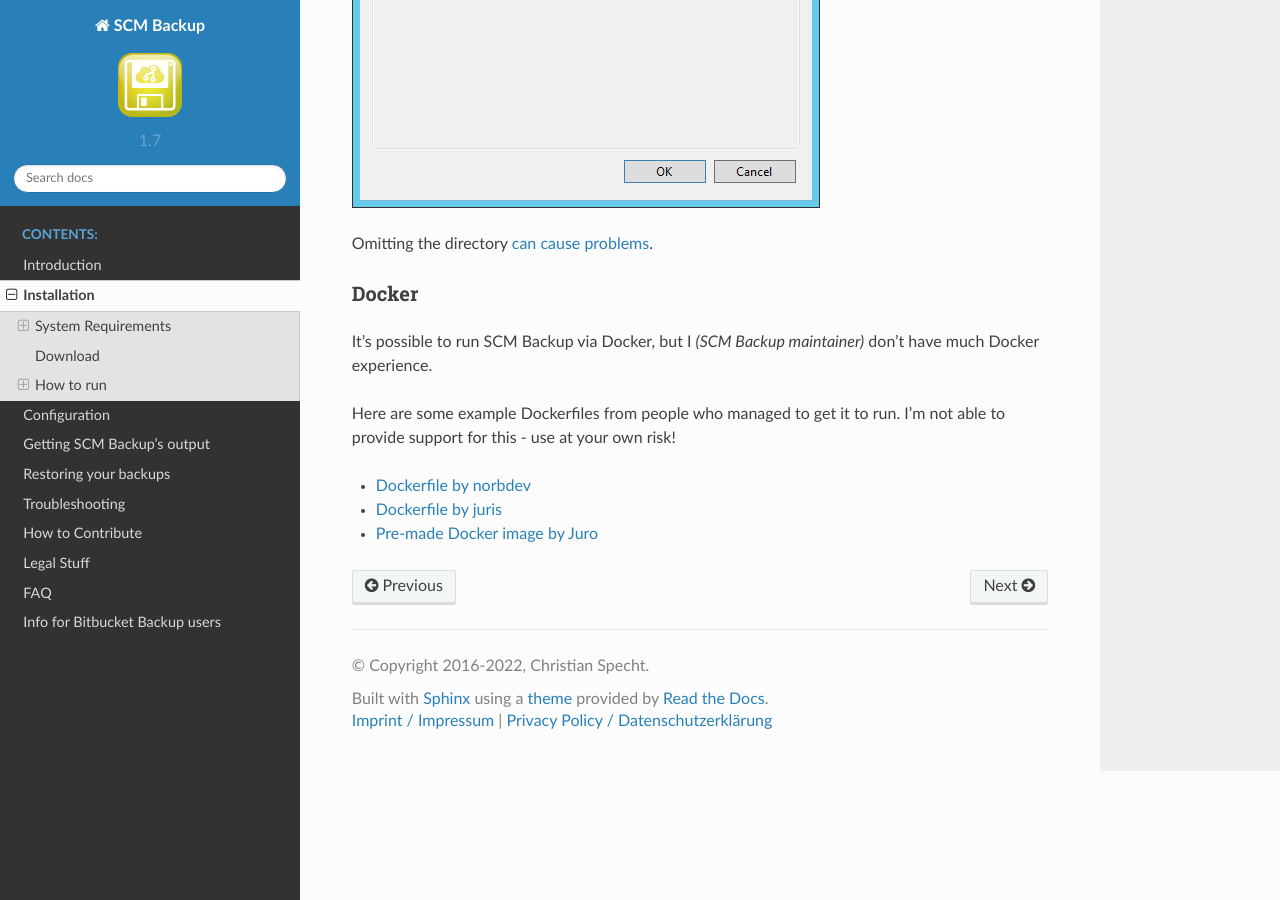
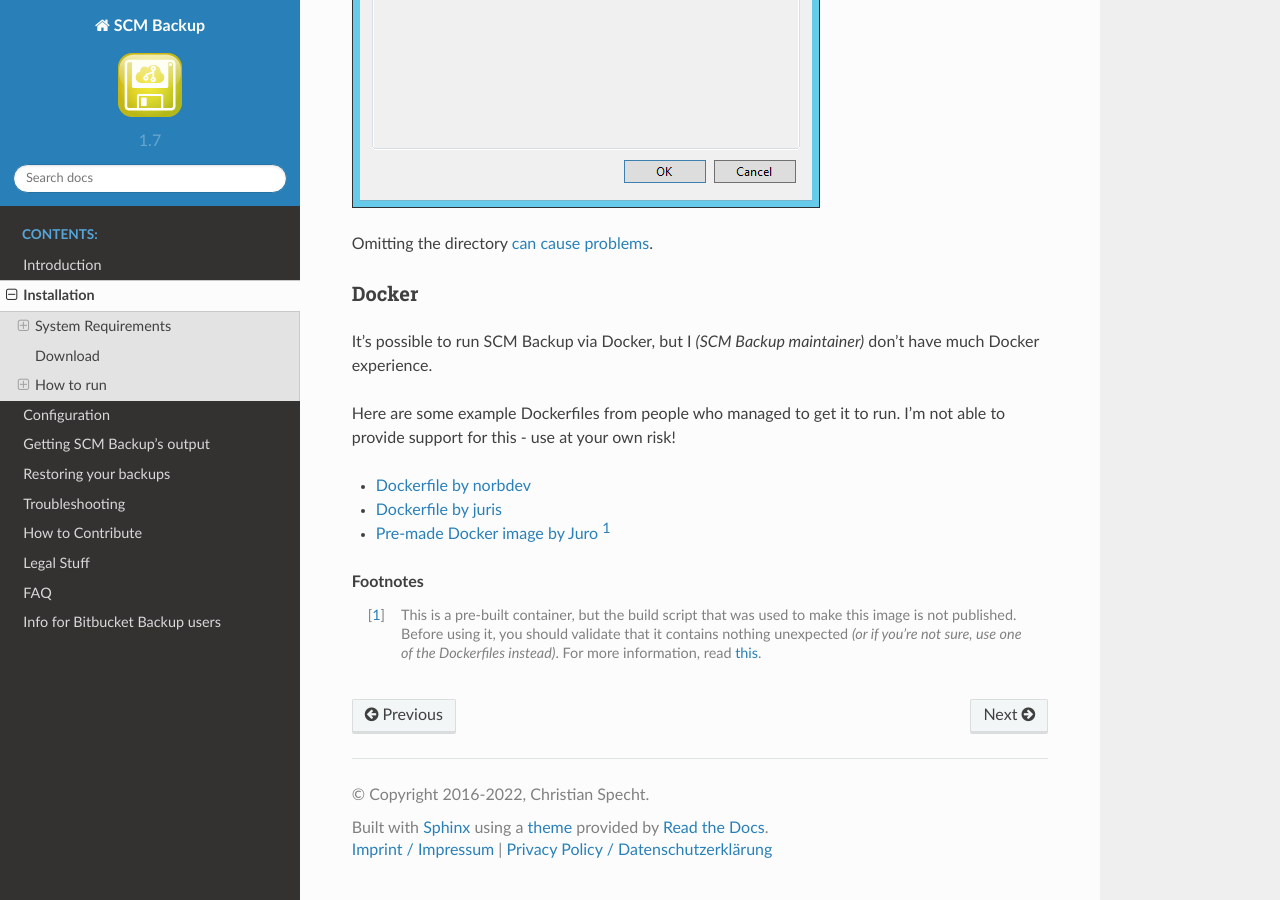
Before and after one commit to christianspecht/scm-backup-docs, a Sphinx documentation site: the page built from source/install.rst, in a window 1280 px wide and 900 px high, scrolled down 1725 px. Built offline with Sphinx 7.4.7 and the Read the Docs theme 2.0.0, drawn with Linux system fonts in a browser that asks for light colours.

Commit message:
add footnote about pre-built Docker container
closes christianspecht/scm-backup#67

```diff
--- a/source/install.rst
+++ b/source/install.rst
@@ -70,4 +70,11 @@ Here are some example Dockerfiles from people who managed to get it to run. I'm
 
 - `Dockerfile by norbdev <https://github.com/christianspecht/scm-backup/issues/51>`_
 - `Dockerfile by juris <https://github.com/christianspecht/scm-backup/issues/49#issuecomment-830032953>`_
-- `Pre-made Docker image by Juro <https://hub.docker.com/r/juroapp/scm-backup>`_
+- `Pre-made Docker image by Juro <https://hub.docker.com/r/juroapp/scm-backup>`_ [#prebuilt]_
+
+
+
+
+.. rubric:: Footnotes
+
+.. [#prebuilt] This is a pre-built container, but the build script that was used to make this image is not published. Before using it, you should validate that it contains nothing unexpected *(or if you're not sure, use one of the Dockerfiles instead)*. For more information, read `this <https://github.com/christianspecht/scm-backup/issues/67>`_.
```
